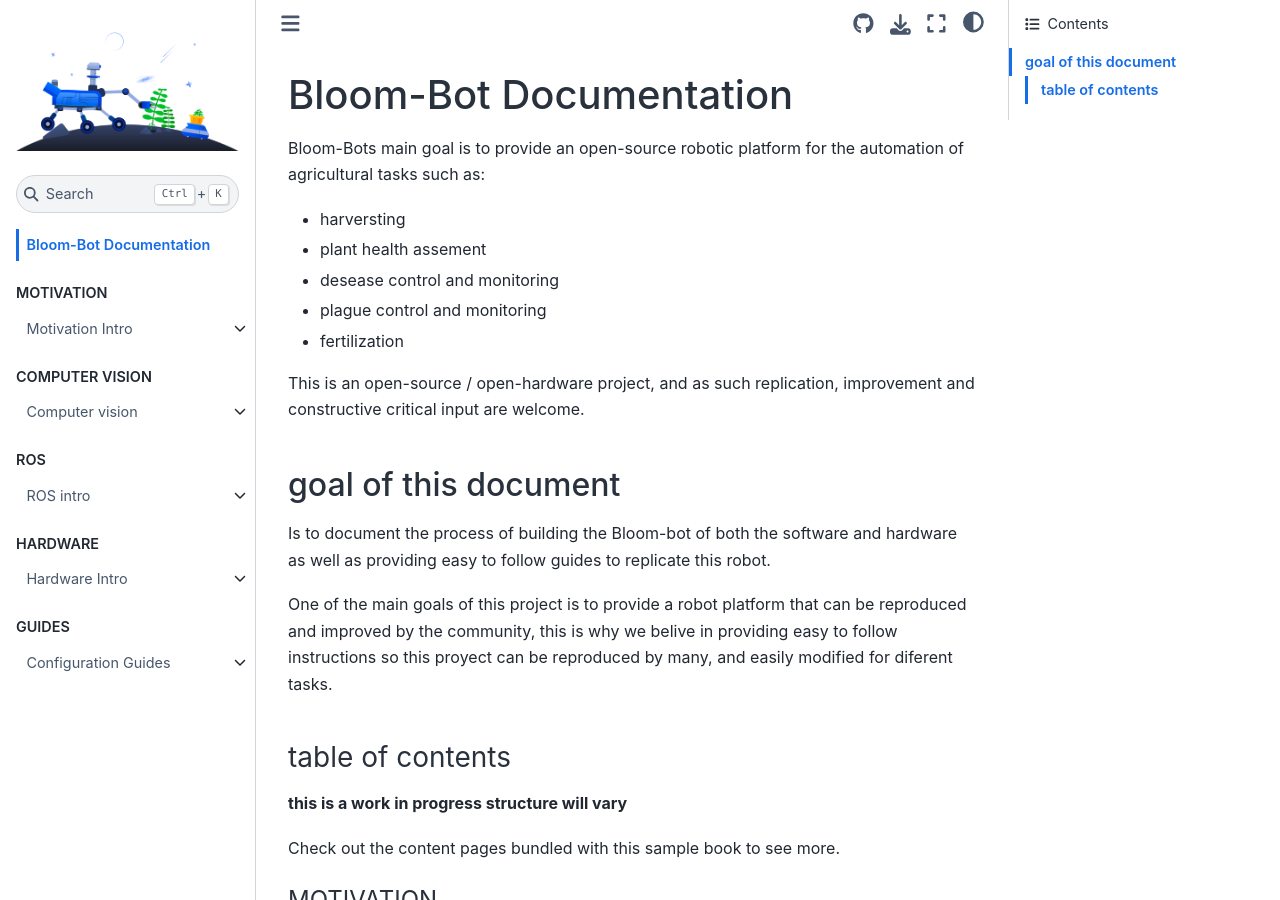
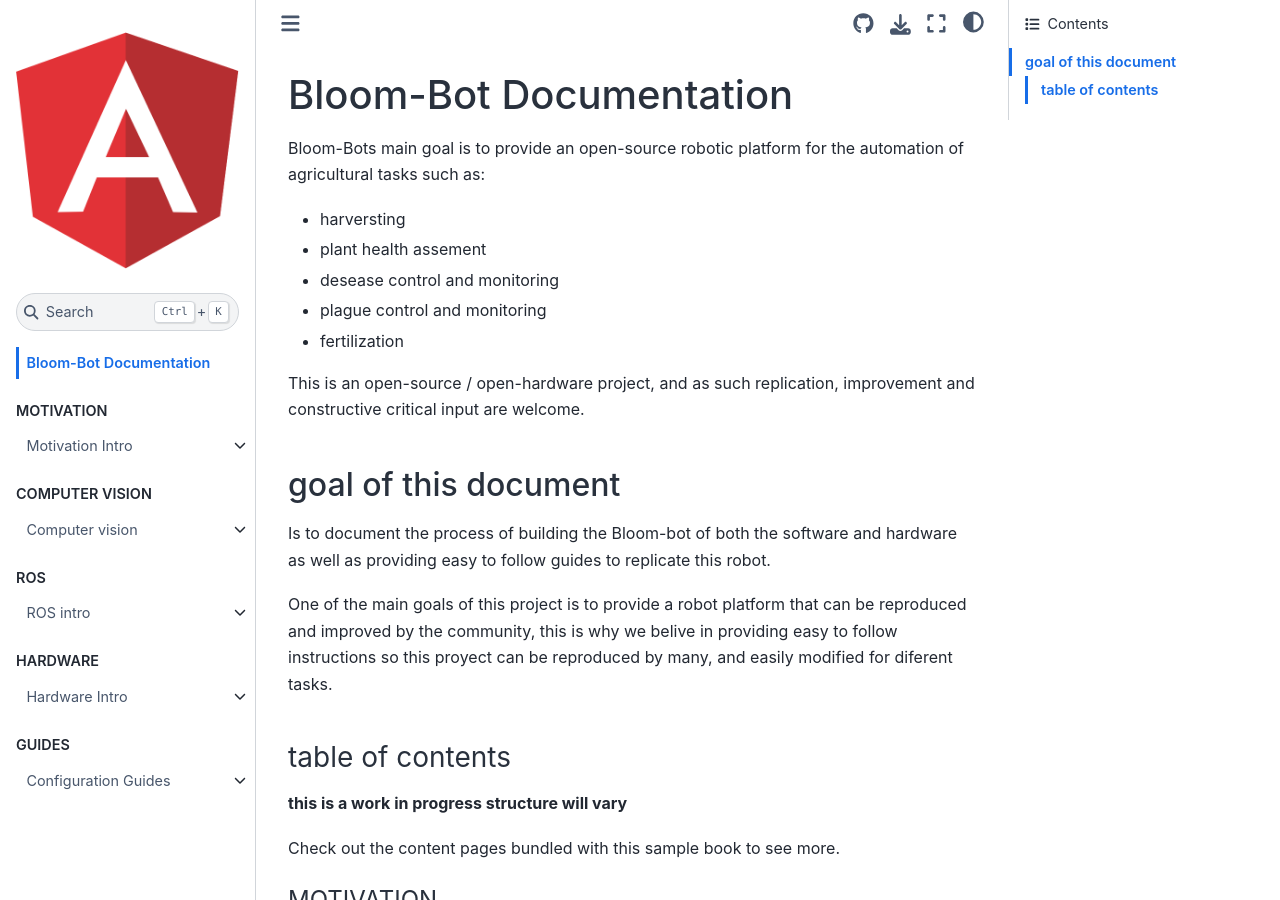
Before and after one commit to flippybit/bery-bot, a Jupyter Book: the page built from docs/intro.md, in a window 1280 px wide and 900 px high. Built offline with Jupyter Book 1.0.4 settings and Sphinx 7.4.7 and the Sphinx Book theme 1.1.4, drawn with Linux system fonts in a browser that asks for light colours; pages that are not in the unit, such as notebooks, are missing from menus.

Commit message:
trying logo with angular png

```diff
--- a/docs/_config.yml
+++ b/docs/_config.yml
@@ -7,7 +7,7 @@
 
 title: Berry Bot
 author: Bensek
-logo: hero.png
+logo: angular.png
 
 # Force re-execution of notebooks on each build.
 # See https://jupyterbook.org/content/execute.html
```
Also changed, not shown: docs/angular.png (added).
